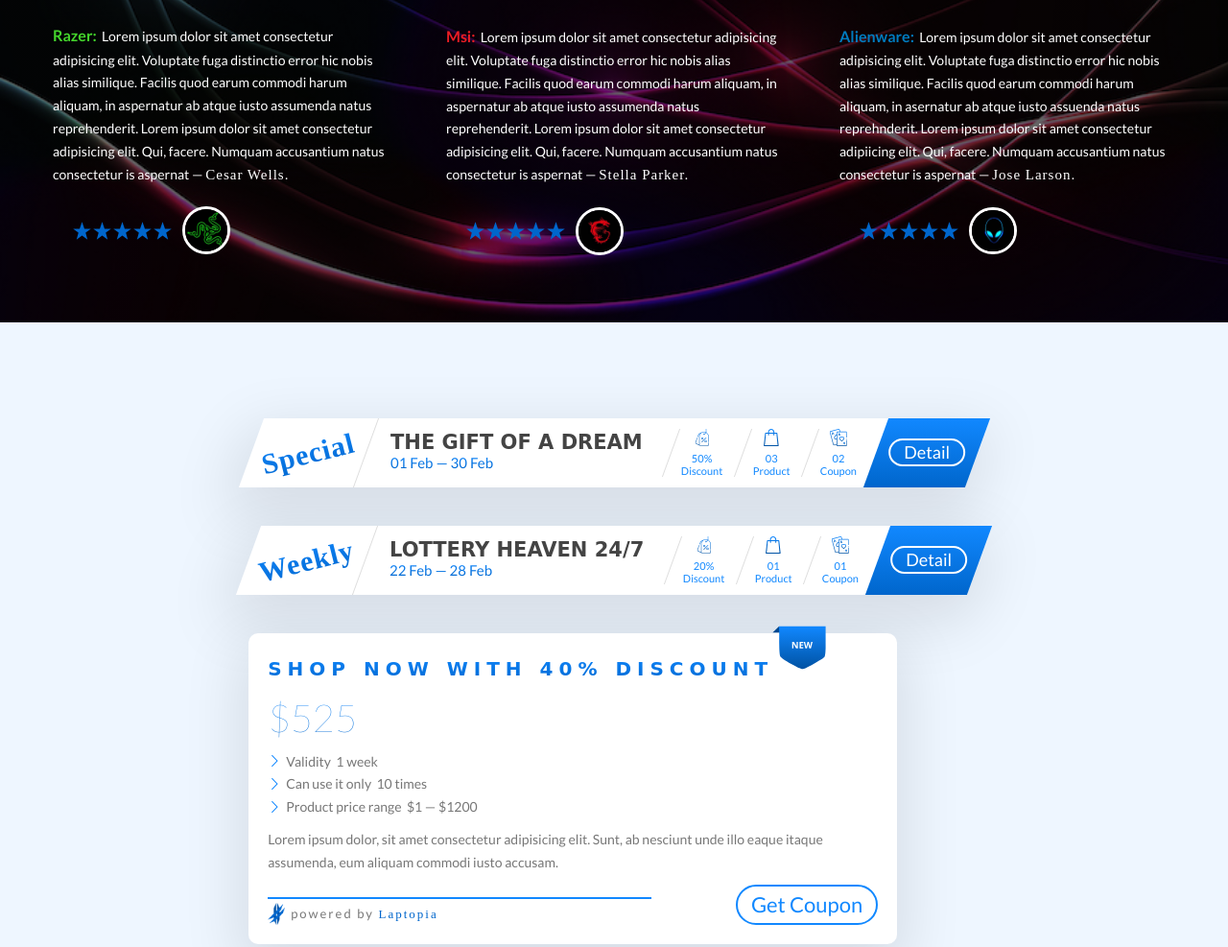
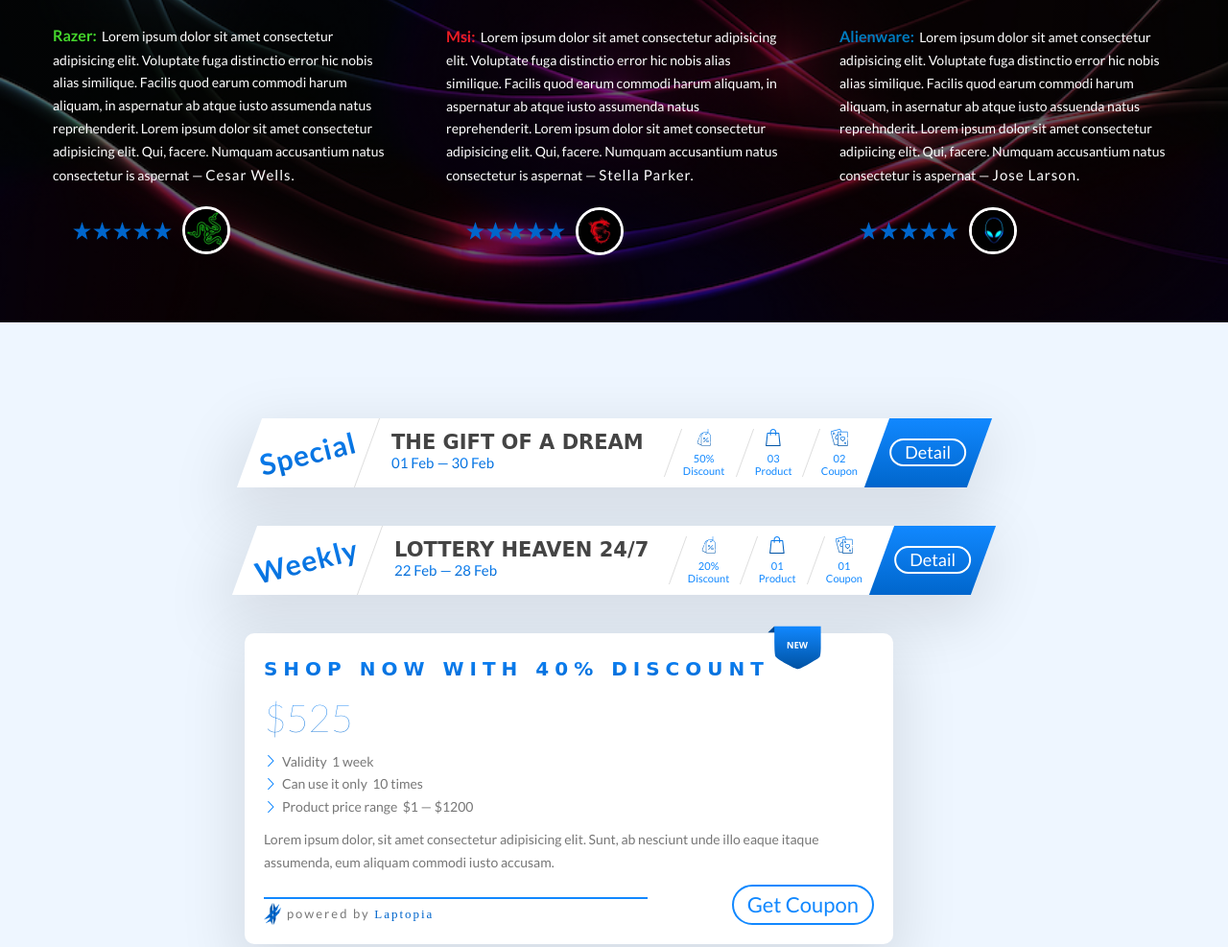
Before and after one commit to Tasfin660/laptopia, a website: page index.html in a window 1280 px wide. Shown: the part 2240-3227 px from the top of the page at 96% size. Drawn offline with Linux system fonts and the light colour scheme; files whose address does not match are found by name; a web font is replaced by a local one.

Commit message:
Update style.css

```diff
--- a/css/style.css
+++ b/css/style.css
@@ -41,16 +41,7 @@
     color: #777
 }
 
-@font-face {
-    font-family: 'Dattge Hurty';
-    src: url('DattgeHurty.woff2') format('woff2'),
-        url('DattgeHurty.woff') format('woff');
-    font-weight: normal;
-    font-style: normal;
-}
-
 .author-name {
-    font-family: 'Dattge Hurty';
     letter-spacing: 1px;
     font-size: 1.5rem
 }
@@ -153,7 +144,6 @@
 }
 
 .heading-3 {
-    font-family: 'Dattge Hurty';
     letter-spacing: 1px;
     font-size: 3rem;
     background-image: -webkit-gradient(linear, left top, left bottom, from(#18f), to(#06c));
```
